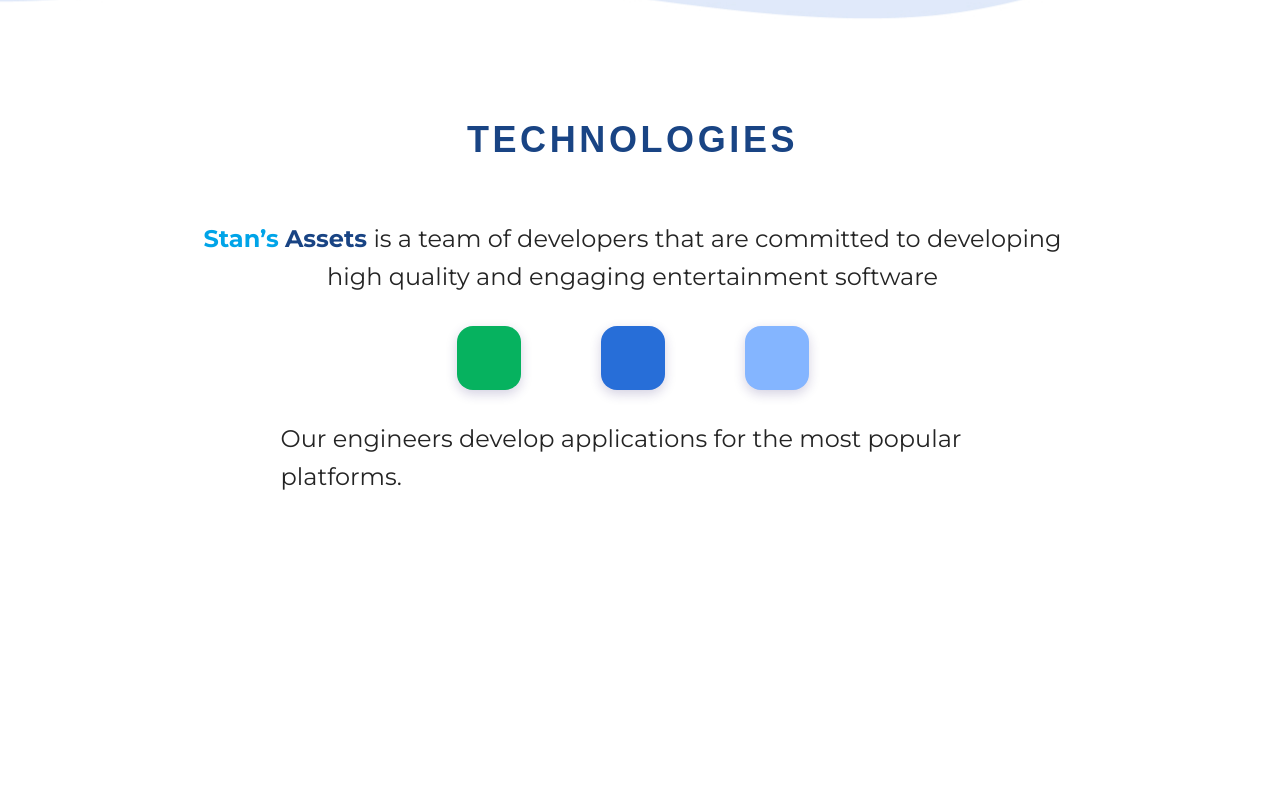
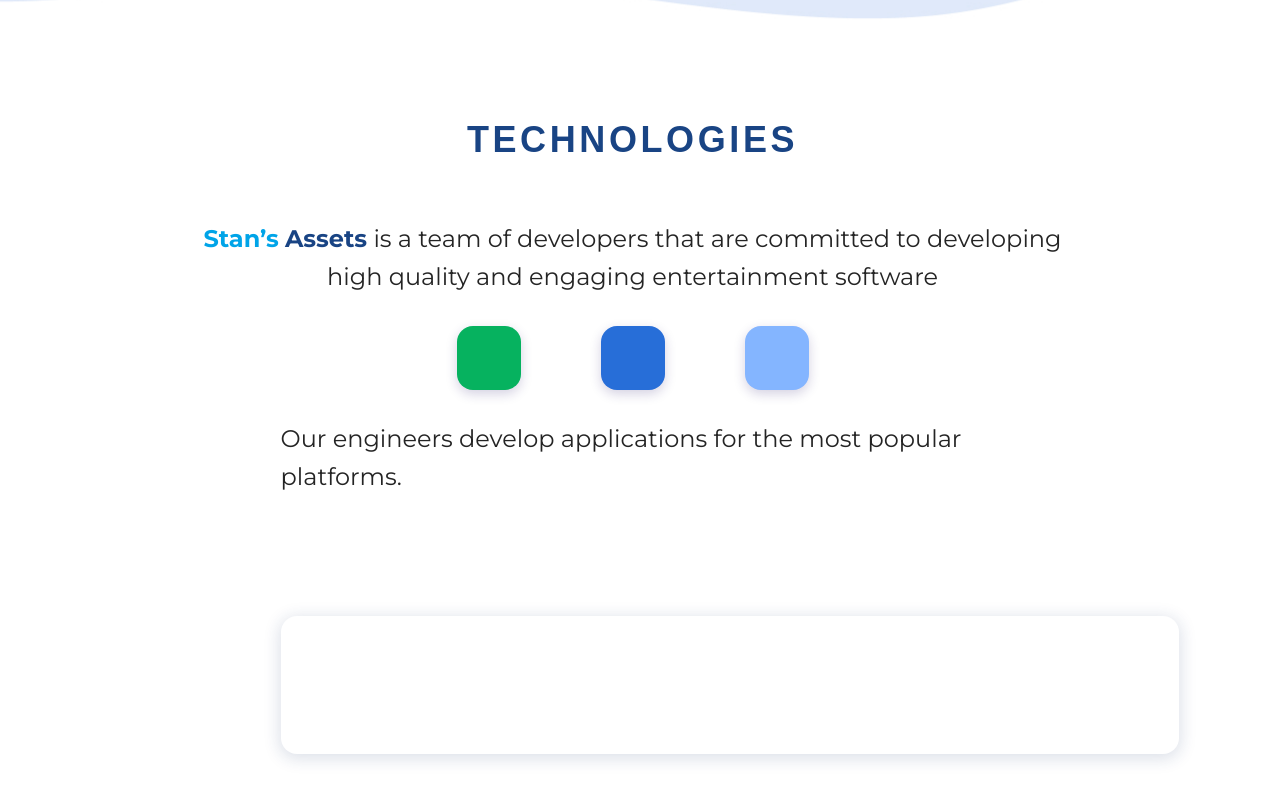
Before and after one commit to UrbanIllia/stans-assets, a website built with Vite: page src/index.html in a window 1280 px wide. Shown: the part 968-1768 px from the top of the page. Before the commit the page ends 1524 px from the top, so only its background shows below. Built offline with nearby package versions, Linux system fonts and the light colour scheme.

Commit message:
add tech2

```diff
--- a/src/css/layouts/hero.css
+++ b/src/css/layouts/hero.css
@@ -107,3 +107,12 @@
 .hero-nav-list-item:not(:last-child) {
   border-bottom: 1px solid rgba(19, 44, 84, 0.1);
 }
+.tech-wrapp-second {
+  border-radius: 16px;
+  width: 898px;
+  height: 138px;
+  box-shadow: 0 3px 16px 2px rgba(29, 51, 107, 0.15);
+  background: #fff;
+  margin: 0 auto;
+  margin-top: 120px;
+}
--- a/src/index.html
+++ b/src/index.html
@@ -134,8 +134,10 @@
             Our engineers develop applications for the most popular platforms.
           </p>
         </div>
-        <div class="trch-wrapp-second">
-
+        <div class="tech-wrapp-second">
+          <h3 class="tech-wrapp-second-title"></h3>
+          <div class="tech-wrapp-second-stars"></div>
+          <button class="tech-wrapp-second-btn"></button>
         </div>
       </div>
       </div>
```
Also changed, not shown: src/css/layouts/technologies.css (+10 -0 lines).
